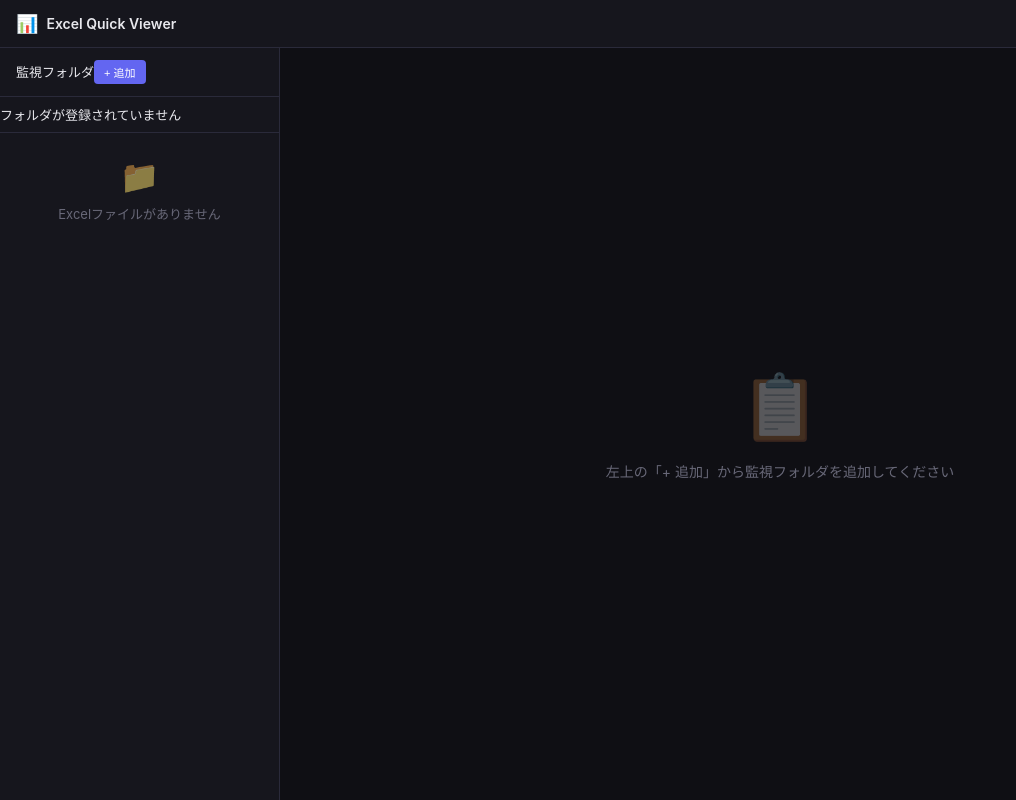
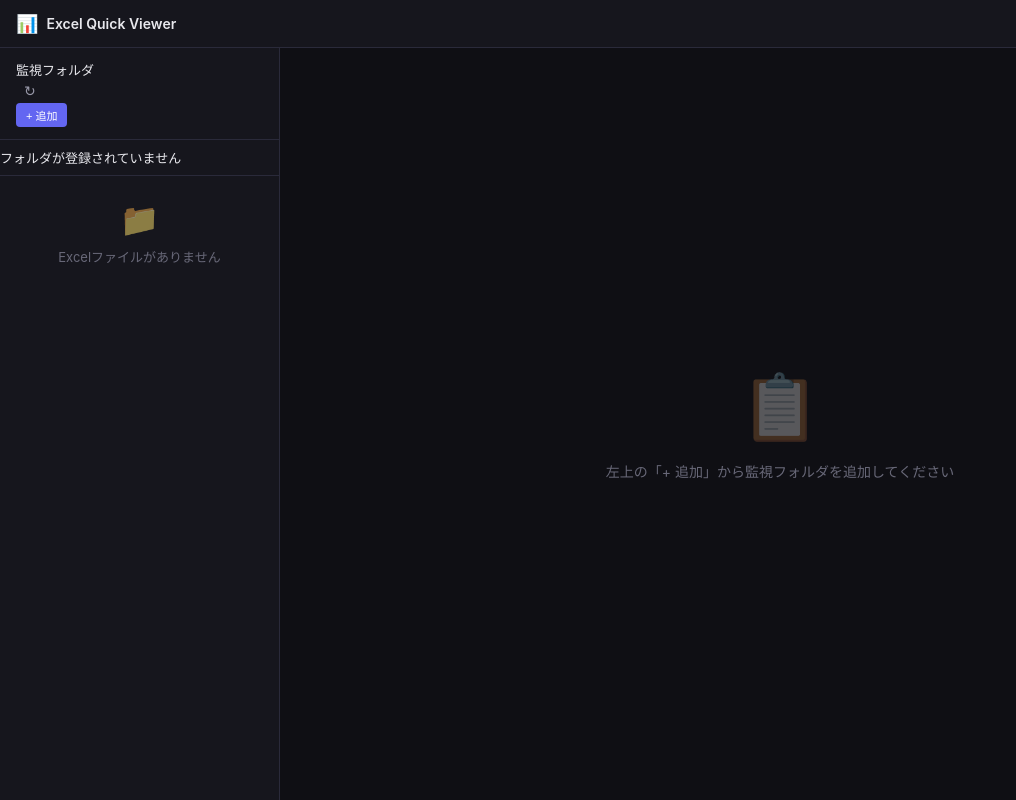
Before and after one commit to spwebcreat/exel-viewer, a React (Vite) app: page / in a window 1280 px wide. Shown: the whole page, without its empty margins (0-1016 px from the left). Built offline with nearby package versions, Linux system fonts and the light colour scheme.

Commit message:
feat: Performance optimization, refresh button, accordion UI (v0.4.1)

```diff
--- a/src/App.css
+++ b/src/App.css
@@ -292,6 +292,30 @@ body {
   color: var(--error);
 }
 
+.folder-refresh-btn {
+  background: transparent;
+  border: none;
+  color: var(--text-secondary);
+  cursor: pointer;
+  padding: 4px 8px;
+  border-radius: var(--radius-sm);
+  transition: all 0.2s;
+  display: flex;
+  align-items: center;
+  justify-content: center;
+  font-size: 14px;
+}
+
+.folder-refresh-btn:hover {
+  background: var(--bg-hover);
+  color: var(--text-primary);
+}
+
+.folder-refresh-btn:active {
+  transform: rotate(180deg);
+}
+
+
 .sidebar__list {
   flex: 1;
   overflow-y: auto;
@@ -578,6 +602,28 @@ body {
   position: sticky;
   top: 0;
   z-index: 5;
+  cursor: pointer;
+  user-select: none;
+}
+
+.file-tree-header:hover {
+  background: var(--bg-hover);
+  color: var(--text-primary);
+}
+
+.file-tree-toggle {
+  display: inline-flex;
+  width: 12px;
+  height: 12px;
+  align-items: center;
+  justify-content: center;
+  font-size: 8px;
+  color: var(--text-muted);
+  transition: transform 0.2s;
+}
+
+.file-tree-toggle--collapsed {
+  transform: rotate(-90deg);
 }
 
 .file-tree-header__icon {
--- a/src/App.tsx
+++ b/src/App.tsx
@@ -44,7 +44,8 @@ function App() {
     const allFiles: ExcelFile[] = [];
 
     try {
-      for (const folderPath of folderPaths) {
+      // Process folders in parallel
+      await Promise.all(folderPaths.map(async (folderPath) => {
         try {
           // Get folder name for display
           const separator = folderPath.includes('\\') ? '\\' : '/';
@@ -53,9 +54,11 @@ function App() {
 
           const entries = await readDir(folderPath);
 
-          for (const entry of entries) {
+          // Process files in parallel
+          const filePromises = entries.map(async (entry) => {
             const fileName = entry.name;
-            if (fileName) {
+            if (!fileName) return null;
+
             const lowerName = fileName.toLowerCase();
             const isExcel = lowerName.endsWith('.xlsx') || lowerName.endsWith('.xls');
             const isTempFile = fileName.startsWith('~$');
@@ -64,22 +67,26 @@ function App() {
               const filePath = `${folderPath}/${fileName}`;
               try {
                 const fileStat = await stat(filePath);
-                  allFiles.push({
+                return {
                   name: fileName,
                   path: filePath,
                   size: fileStat.size,
                   folderName: folderName,
-                  });
+                } as ExcelFile;
               } catch {
-                  // Skip files we can't stat
+                return null;
               }
             }
-            }
-          }
+            return null;
+          });
+
+          const folderFiles = (await Promise.all(filePromises)).filter((f): f is ExcelFile => f !== null);
+          allFiles.push(...folderFiles);
+
         } catch (err) {
           console.error(`Error reading directory ${folderPath}:`, err);
         }
-      }
+      }));
 
       // Sort by folder name then by file name
       allFiles.sort((a, b) => {
@@ -150,6 +157,7 @@ function App() {
             folderPaths={folderPaths}
             onAddFolder={addFolder}
             onRemoveFolder={removeFolder}
+            onRefresh={refreshFiles}
           />
 
           {/* File List Section */}
--- a/src/components/FileList.tsx
+++ b/src/components/FileList.tsx
@@ -1,4 +1,4 @@
-import React, { useMemo } from 'react';
+import React, { useMemo, useState, useEffect } from 'react';
 import type { ExcelFile } from '../types';
 
 interface FileListProps {
@@ -22,6 +22,40 @@ export const FileList: React.FC<FileListProps> = ({
     }, {} as Record<string, ExcelFile[]>);
   }, [files]);
 
+  // Manage expanded state for folders
+  const [expandedFolders, setExpandedFolders] = useState<Set<string>>(new Set());
+
+  // Initialize expanded folders (expand all by default when list changes significantly)
+  useEffect(() => {
+    setExpandedFolders(prev => {
+      const availableFolders = Object.keys(groupedFiles);
+      if (prev.size === 0 && availableFolders.length > 0) {
+        return new Set(availableFolders);
+      }
+      // Keep existing state, but ensure new folders are added if needed (optional)
+      // For now, let's just keep existing state robustly
+      const next = new Set(prev);
+      availableFolders.forEach(f => {
+        // If a folder appears and wasn't tracked, we could default it to open
+        if (!prev.has(f)) next.add(f);
+      });
+      return next;
+    });
+  }, [groupedFiles]);
+
+  const toggleFolder = (folderName: string, e: React.MouseEvent) => {
+    e.stopPropagation();
+    setExpandedFolders(prev => {
+      const next = new Set(prev);
+      if (next.has(folderName)) {
+        next.delete(folderName);
+      } else {
+        next.add(folderName);
+      }
+      return next;
+    });
+  };
+
   if (files.length === 0) {
     return (
       <div className="no-files">
@@ -40,9 +74,17 @@ export const FileList: React.FC<FileListProps> = ({
 
   return (
     <div className="sidebar__list">
-      {sortedFolders.map(folderName => (
+      {sortedFolders.map(folderName => {
+        const isExpanded = expandedFolders.has(folderName);
+        return (
           <div key={folderName} className="file-tree-group">
-          <div className="file-tree-header">
+            <div
+              className="file-tree-header"
+              onClick={(e) => toggleFolder(folderName, e)}
+            >
+              <span className={`file-tree-toggle ${!isExpanded ? 'file-tree-toggle--collapsed' : ''}`}>
+                ▼
+              </span>
               <span className="file-tree-header__icon">📂</span>
               <span>{folderName}</span>
               <span className="file-tree-header__count">
@@ -50,12 +92,16 @@ export const FileList: React.FC<FileListProps> = ({
               </span>
             </div>
 
+            {isExpanded && (
               <div className="file-tree-items">
                 {groupedFiles[folderName].map(file => (
                   <div
                     key={file.path}
                     className={`file-tree-item ${selectedFile === file.path ? 'file-tree-item--active' : ''}`}
-                onClick={() => onFileSelect(file)}
+                    onClick={(e) => {
+                      e.stopPropagation();
+                      onFileSelect(file);
+                    }}
                     title={file.name}
                   >
                     <span className="file-tree-item__icon">
@@ -67,8 +113,10 @@ export const FileList: React.FC<FileListProps> = ({
                   </div>
                 ))}
               </div>
+            )}
           </div>
-      ))}
+        );
+      })}
     </div>
   );
 };
--- a/src/components/FolderManager.tsx
+++ b/src/components/FolderManager.tsx
@@ -5,12 +5,14 @@ interface FolderManagerProps {
   folderPaths: string[];
   onAddFolder: (path: string) => void;
   onRemoveFolder: (path: string) => void;
+  onRefresh?: () => void;
 }
 
 export const FolderManager: React.FC<FolderManagerProps> = ({
   folderPaths,
   onAddFolder,
-  onRemoveFolder
+  onRemoveFolder,
+  onRefresh
 }) => {
   const handleAddClick = async () => {
     try {
@@ -41,6 +43,16 @@ export const FolderManager: React.FC<FolderManagerProps> = ({
       <div className="sidebar__header p-0 border-b-0">
         <div className="flex items-center justify-between w-full">
           <span className="text-sm font-semibold text-text-secondary">監視フォルダ</span>
+          <div className="flex items-center gap-1">
+            {onRefresh && (
+              <button
+                className="folder-refresh-btn"
+                onClick={onRefresh}
+                title="フォルダ情報を更新"
+              >
+                ↻
+              </button>
+            )}
             <button
               className="folder-add-btn"
               onClick={handleAddClick}
@@ -48,6 +60,7 @@ export const FolderManager: React.FC<FolderManagerProps> = ({
             >
               + 追加
             </button>
+          </div>
         </div>
       </div>
 
```
Also changed, not shown: 1 other file (tests, documents, lock files or other folders). Lines whose indentation alone changed are shown as unchanged.
